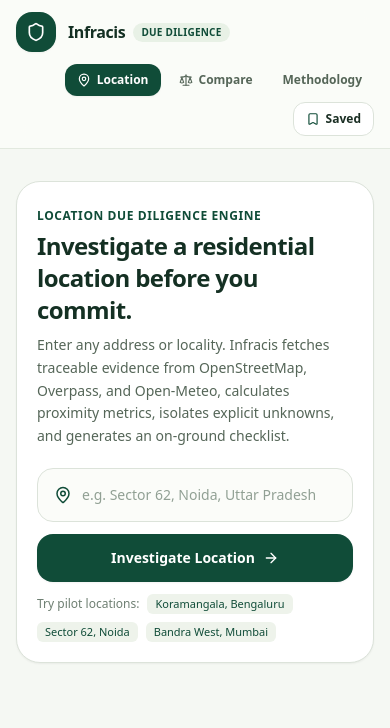
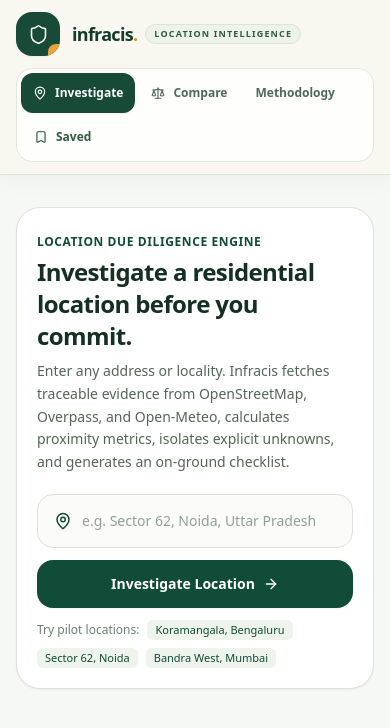
Before and after one commit to ManOfDiamond/infracis, a Next.js app: page / in a window 390 px wide. Shown: the top 728 px of the page. Built offline with nearby package versions, Linux system fonts and the light colour scheme.

Commit message:
style: refresh navigation with Nihdhoom-inspired field palette and responsive controls

```diff
--- a/components/nav.tsx
+++ b/components/nav.tsx
@@ -1,6 +1,6 @@
 "use client";
 
-import { Shield, Scale, Bookmark, ExternalLink, MapPin } from "lucide-react";
+import { Shield, Scale, Bookmark, ExternalLink, MapPin, Sprout } from "lucide-react";
 
 interface NavProps {
   activeTab: "analyze" | "compare" | "methodology";
@@ -9,82 +9,60 @@ interface NavProps {
 }
 
 export default function Nav({ activeTab, setActiveTab, onOpenSaved }: NavProps) {
+  const navClass = (tab: NavProps["activeTab"]) =>
+    `inline-flex min-h-10 items-center justify-center gap-2 rounded-xl px-3 py-2 text-xs font-semibold transition-all duration-200 focus-visible:outline-none focus-visible:ring-2 focus-visible:ring-[#e8a23a] focus-visible:ring-offset-2 ${
+      activeTab === tab
+        ? "bg-[#174b38] text-white shadow-sm"
+        : "text-[#53685a] hover:bg-[#eaf0e5] hover:text-[#174b38]"
+    }`;
+
   return (
-    <header className="border-b border-[#e2e9df] bg-[#fbfcf9]/90 backdrop-blur-md sticky top-0 z-40">
-      <div className="mx-auto flex max-w-6xl flex-wrap items-center justify-between gap-3 px-4 py-3 sm:px-6">
-        <div className="flex items-center gap-3">
-          <div className="flex h-10 w-10 items-center justify-center rounded-2xl bg-[#104c38] text-white shadow-sm">
-            <Shield size={20} />
+    <header className="sticky top-0 z-40 border-b border-[#dce4d8] bg-[#f8f8f1]/95 shadow-[0_4px_24px_rgba(25,57,39,0.04)] backdrop-blur-xl">
+      <div className="mx-auto flex max-w-7xl flex-col gap-3 px-4 py-3 sm:flex-row sm:items-center sm:justify-between sm:px-6 lg:px-8">
+        <a href="/" aria-label="Infracis home" className="group flex w-fit items-center gap-3 rounded-xl focus-visible:outline-none focus-visible:ring-2 focus-visible:ring-[#e8a23a] focus-visible:ring-offset-2">
+          <div className="relative flex h-11 w-11 items-center justify-center overflow-hidden rounded-2xl bg-[#174b38] text-white shadow-sm transition-transform duration-200 group-hover:-rotate-2">
+            <Shield size={21} strokeWidth={1.8} />
+            <span className="absolute bottom-0 right-0 h-3 w-3 rounded-tl-lg bg-[#e8a23a]" aria-hidden="true" />
           </div>
           <div>
             <div className="flex items-center gap-2">
-              <span className="text-base font-bold tracking-tight text-[#143023]">Infracis</span>
-              <span className="rounded-full bg-[#e8f1e6] px-2 py-0.5 text-[10px] font-semibold tracking-wide text-[#104c38] uppercase">
-                Due Diligence
+              <span className="text-lg font-extrabold tracking-[-0.04em] text-[#153a2b]">infracis<span className="text-[#d99128]">.</span></span>
+              <span className="rounded-full border border-[#d9e5d5] bg-[#edf3e9] px-2 py-0.5 text-[9px] font-bold uppercase tracking-[0.13em] text-[#315b40]">
+                Location intelligence
               </span>
             </div>
-            <p className="hidden text-[11px] text-[#697a6d] sm:block">
-              Know the place before the property.
+            <p className="hidden items-center gap-1 text-[11px] text-[#6b7c6d] sm:flex">
+              <Sprout size={11} className="text-[#d99128]" /> Know the place before the property.
             </p>
           </div>
-        </div>
+        </a>
 
-        <nav aria-label="Main navigation" className="flex flex-wrap items-center justify-end gap-1.5 sm:gap-2">
-          <button
-            type="button"
-            onClick={() => setActiveTab("analyze")}
-            aria-pressed={activeTab === "analyze"}
-            className={`inline-flex items-center gap-1.5 rounded-xl px-3 py-2 text-xs font-semibold transition ${
-              activeTab === "analyze"
-                ? "bg-[#104c38] text-white shadow-sm"
-                : "text-[#556658] hover:bg-[#eef3ea]"
-            }`}
-          >
-            <MapPin size={14} /> <span className="hidden sm:inline">Investigate</span> Location
+        <nav aria-label="Main navigation" className="flex w-full flex-wrap items-center gap-1 rounded-2xl border border-[#e2e8dd] bg-white/80 p-1 sm:w-auto sm:justify-end">
+          <button type="button" onClick={() => setActiveTab("analyze")} aria-pressed={activeTab === "analyze"} className={navClass("analyze")}>
+            <MapPin size={14} /> Investigate
           </button>
-
-          <button
-            type="button"
-            onClick={() => setActiveTab("compare")}
-            aria-pressed={activeTab === "compare"}
-            className={`inline-flex items-center gap-1.5 rounded-xl px-3 py-2 text-xs font-semibold transition ${
-              activeTab === "compare"
-                ? "bg-[#104c38] text-white shadow-sm"
-                : "text-[#556658] hover:bg-[#eef3ea]"
-            }`}
-          >
-            <Scale size={14} /> Compare <span className="hidden sm:inline">Locations</span>
+          <button type="button" onClick={() => setActiveTab("compare")} aria-pressed={activeTab === "compare"} className={navClass("compare")}>
+            <Scale size={14} /> Compare
           </button>
-
-          <button
-            type="button"
-            onClick={() => setActiveTab("methodology")}
-            aria-pressed={activeTab === "methodology"}
-            className={`inline-flex items-center gap-1.5 rounded-xl px-3 py-2 text-xs font-semibold transition ${
-              activeTab === "methodology"
-                ? "bg-[#104c38] text-white shadow-sm"
-                : "text-[#556658] hover:bg-[#eef3ea]"
-            }`}
-          >
+          <button type="button" onClick={() => setActiveTab("methodology")} aria-pressed={activeTab === "methodology"} className={navClass("methodology")}>
             Methodology
           </button>
-
+          <span className="mx-0.5 hidden h-6 w-px bg-[#e2e8dd] sm:block" aria-hidden="true" />
           <button
             type="button"
             onClick={onOpenSaved}
-            className="inline-flex items-center gap-1.5 rounded-xl border border-[#dce3da] bg-white px-3 py-2 text-xs font-semibold text-[#1a2e23] transition hover:bg-[#f2f7ef]"
+            className="inline-flex min-h-10 items-center justify-center gap-2 rounded-xl border border-transparent px-3 py-2 text-xs font-semibold text-[#315b40] transition hover:border-[#dce4d8] hover:bg-[#f7f8f2] focus-visible:outline-none focus-visible:ring-2 focus-visible:ring-[#e8a23a] focus-visible:ring-offset-2"
           >
-            <Bookmark size={14} className="text-[#104c38]" /> Saved
+            <Bookmark size={14} /> Saved
           </button>
-
           <a
             href="https://github.com/kaustubhdua/infracis"
             target="_blank"
             rel="noreferrer"
-            aria-label="GitHub Repository"
-            className="ml-1 hidden rounded-xl p-2 text-[#5d6e60] hover:bg-[#eef3ea] hover:text-[#143023] md:block"
+            aria-label="Open Infracis GitHub repository"
+            className="hidden h-10 w-10 items-center justify-center rounded-xl text-[#627365] transition hover:bg-[#edf3e9] hover:text-[#174b38] focus-visible:outline-none focus-visible:ring-2 focus-visible:ring-[#e8a23a] md:flex"
           >
-            <ExternalLink size={18} />
+            <ExternalLink size={16} />
           </a>
         </nav>
       </div>
```
